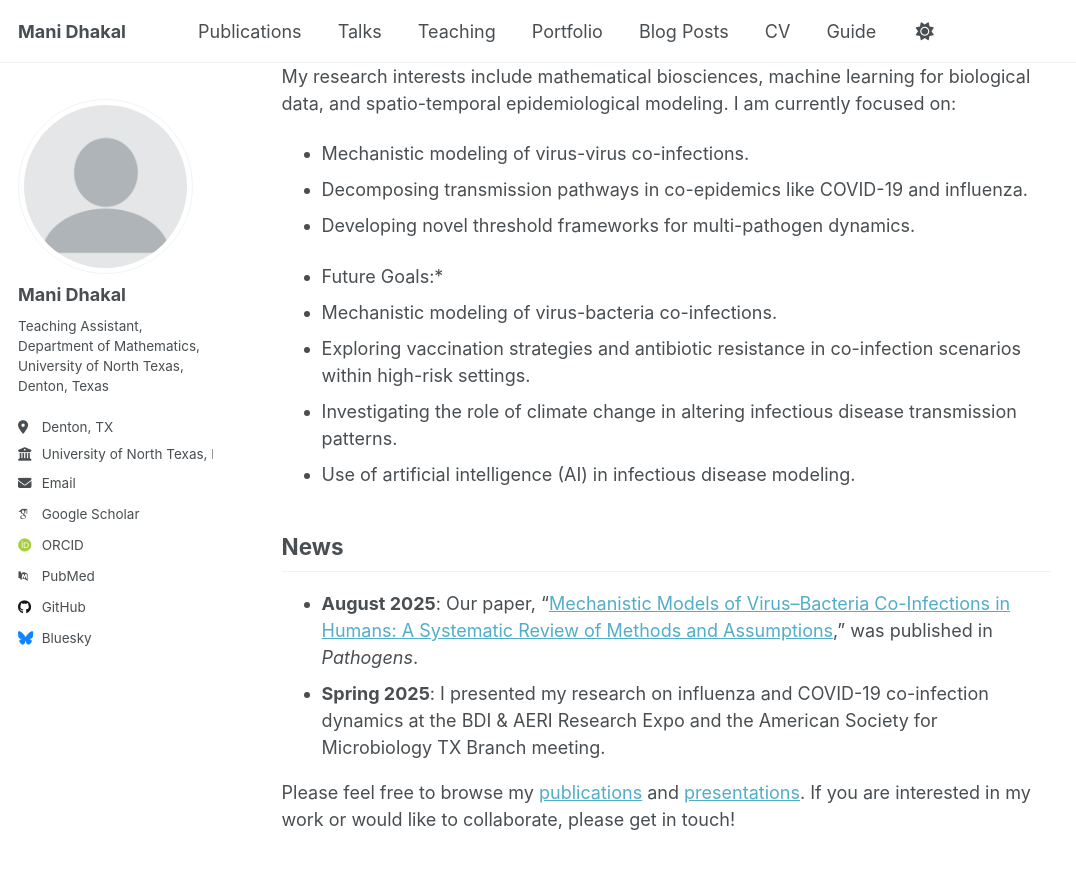
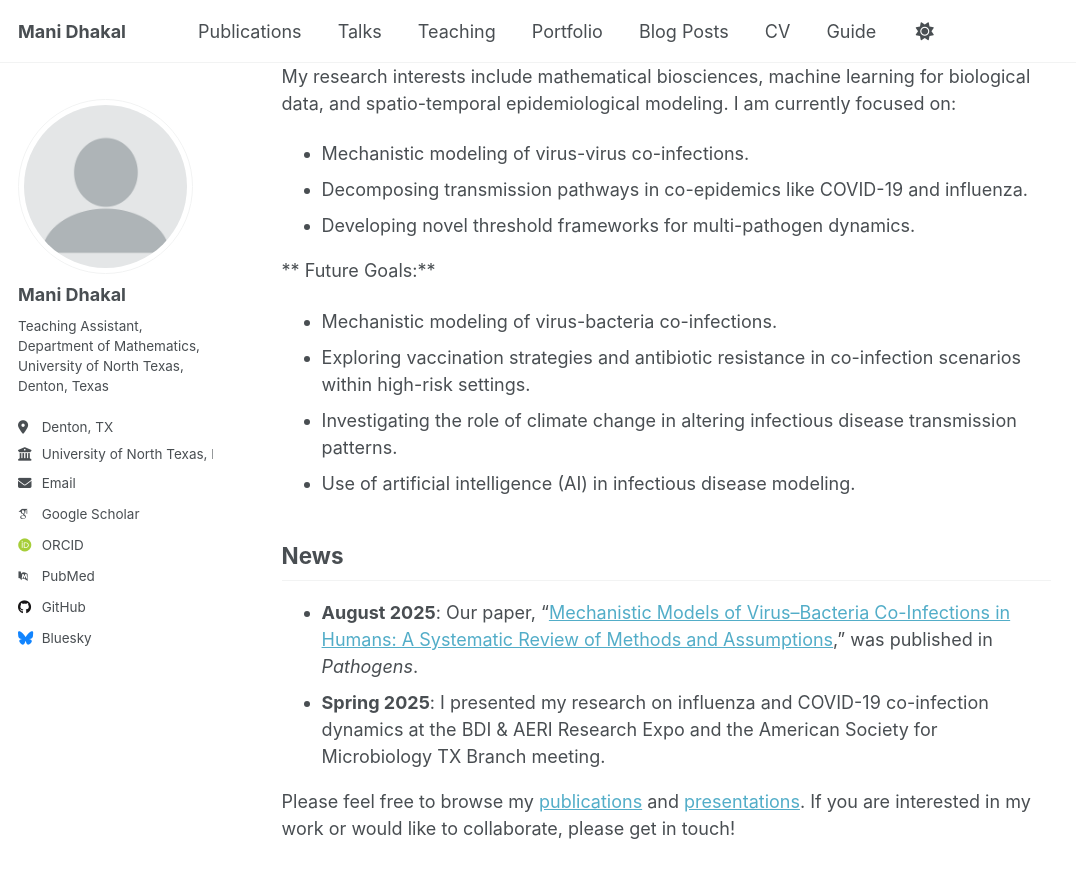
Before and after one commit to ManiDhakal/ManiDhakal.github.io, a Jekyll site: the page built from _pages/about.md, in a window 1280 px wide and 900 px high, scrolled down 1005 px. Shown: the top 878 px of the window, without its empty margins (0-1076 px from the left). Built offline with Jekyll 4.4.1, drawn with Linux system fonts in a browser that asks for light colours; some web fonts are replaced; a script that is not in the unit is left out.

```diff
--- a/_pages/about.md
+++ b/_pages/about.md
@@ -26,7 +26,7 @@ My research interests include mathematical biosciences, machine learning for bio
 * Decomposing transmission pathways in co-epidemics like COVID-19 and influenza.
 * Developing novel threshold frameworks for multi-pathogen dynamics.
 
-* Future Goals:*
+** Future Goals:**
 * Mechanistic modeling of virus-bacteria co-infections.
 * Exploring vaccination strategies and antibiotic resistance in co-infection scenarios within high-risk settings.
 * Investigating the role of climate change in altering infectious disease transmission patterns.
```
